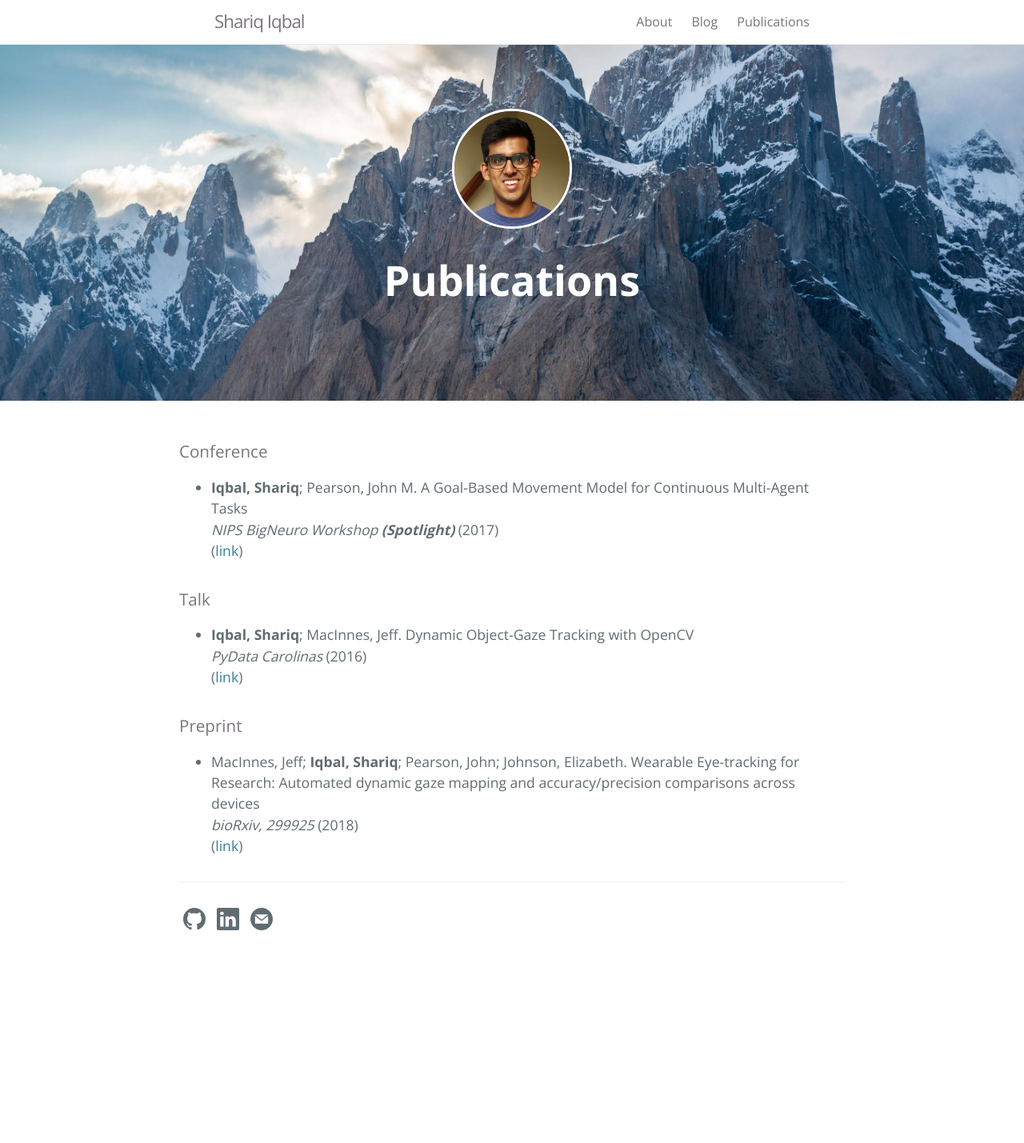
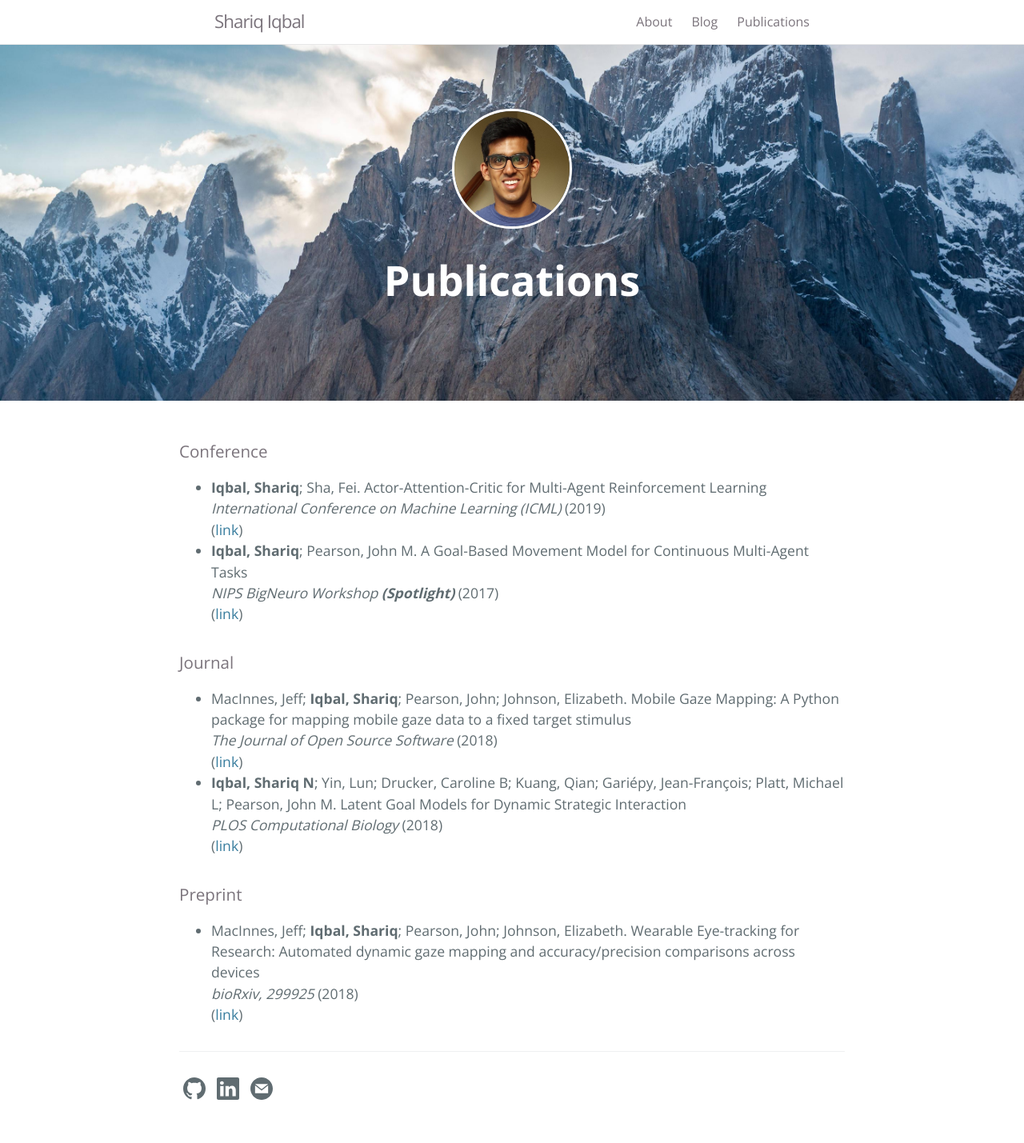
Before and after one commit to shariqiqbal2810/shariqiqbal2810.github.io, a Jekyll site: the page built from publications.html, in a window 1280 px wide. Shown: the whole page at 80% size. Built offline with Jekyll 4.4.1, drawn with Linux system fonts in a browser that asks for light colours; before the commit the page ends 1217 px from its top, so only the background shows below that.

Commit message:
Add new pubs

```diff
--- a/_data/publications.yml
+++ b/_data/publications.yml
@@ -7,17 +7,7 @@
     Pages: false
     Year: 2017
     Type: Conference
-    Link: https://arxiv.org/pdf/1702.07319.pdf
--
-    Authors: '<b>Iqbal, Shariq</b>; MacInnes, Jeff'
-    Title: 'Dynamic Object-Gaze Tracking with OpenCV'
-    Publication: PyData Carolinas
-    Volume: false
-    Number: false
-    Pages: false
-    Year: 2016
-    Type: Talk
-    Link: https://www.youtube.com/watch?v=8AGi-7PN0uI
+    Link: https://arxiv.org/abs/1702.07319
 -
     Authors: 'MacInnes, Jeff; <b>Iqbal, Shariq</b>; Pearson, John; Johnson, Elizabeth'
     Title: 'Wearable Eye-tracking for Research: Automated dynamic gaze mapping and accuracy/precision comparisons across devices'
@@ -28,3 +18,33 @@
     Year: 2018
     Type: Preprint
     Link: https://www.biorxiv.org/content/biorxiv/early/2018/06/28/299925.full.pdf
+-
+    Authors: '<b>Iqbal, Shariq N</b>; Yin, Lun; Drucker, Caroline B; Kuang, Qian; Gariépy, Jean-François; Platt, Michael L; Pearson, John M'
+    Title: 'Latent Goal Models for Dynamic Strategic Interaction'
+    Publication: PLOS Computational Biology
+    Volume: false
+    Number: false
+    Pages: false
+    Year: 2018
+    Type: Journal
+    Link: https://journals.plos.org/ploscompbiol/article?id=10.1371/journal.pcbi.1006895
+-
+    Authors: 'MacInnes, Jeff; <b>Iqbal, Shariq</b>; Pearson, John; Johnson, Elizabeth'
+    Title: 'Mobile Gaze Mapping: A Python package for mapping mobile gaze data to a fixed target stimulus'
+    Publication: The Journal of Open Source Software
+    Volume: false
+    Number: false
+    Pages: false
+    Year: 2018
+    Type: Journal
+    Link: http://joss.theoj.org/papers/10.21105/joss.00984
+-
+    Authors: '<b>Iqbal, Shariq</b>; Sha, Fei'
+    Title: 'Actor-Attention-Critic for Multi-Agent Reinforcement Learning'
+    Publication: International Conference on Machine Learning (ICML)
+    Volume: false
+    Number: false
+    Pages: false
+    Year: 2019
+    Type: Conference
+    Link: https://arxiv.org/abs/1810.02912
--- a/publications.html
+++ b/publications.html
@@ -4,7 +4,7 @@ title: Publications
 permalink: /publications.html
 pub_types:
 - "Conference"
-- "Talk"
+- "Journal"
 - "Preprint"
 ---
 
```
